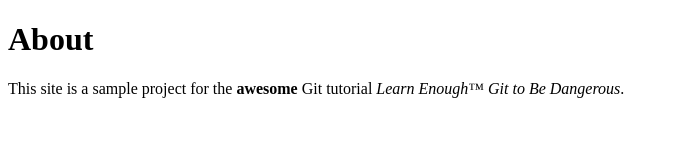
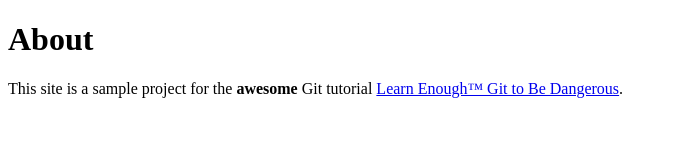
Before and after one commit to jesan1213/GithubAssignment2, a plain HTML site: page about.html in a window 1280 px wide. Shown: the whole page, without its empty margins (0-679 px from the left). Drawn offline with Linux system fonts and the light colour scheme.

Commit message:
Added link to learn enough

```diff
--- a/about.html
+++ b/about.html
@@ -7,7 +7,7 @@
             <h1>About</h1>
             <p>
                 This site is a sample project for the <strong>awesome</strong> Git
-                tutorial <em>Learn Enough™ Git to Be Dangerous</em>.
+                tutorial <a href="https://www.learnenough.com/git-tutorial">Learn Enough™ Git to Be Dangerous</a>.
             </p>
         </body>
 </html>
```
